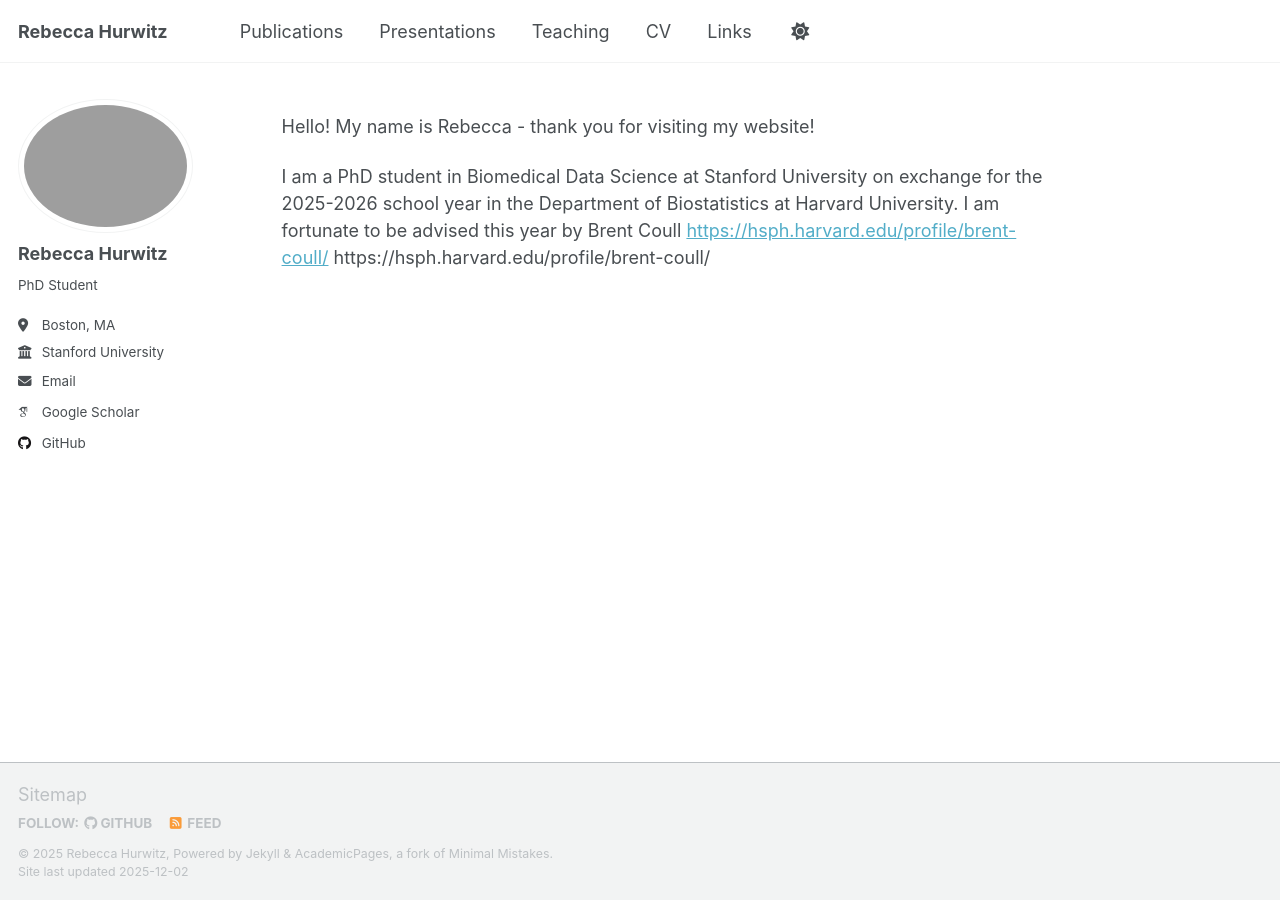
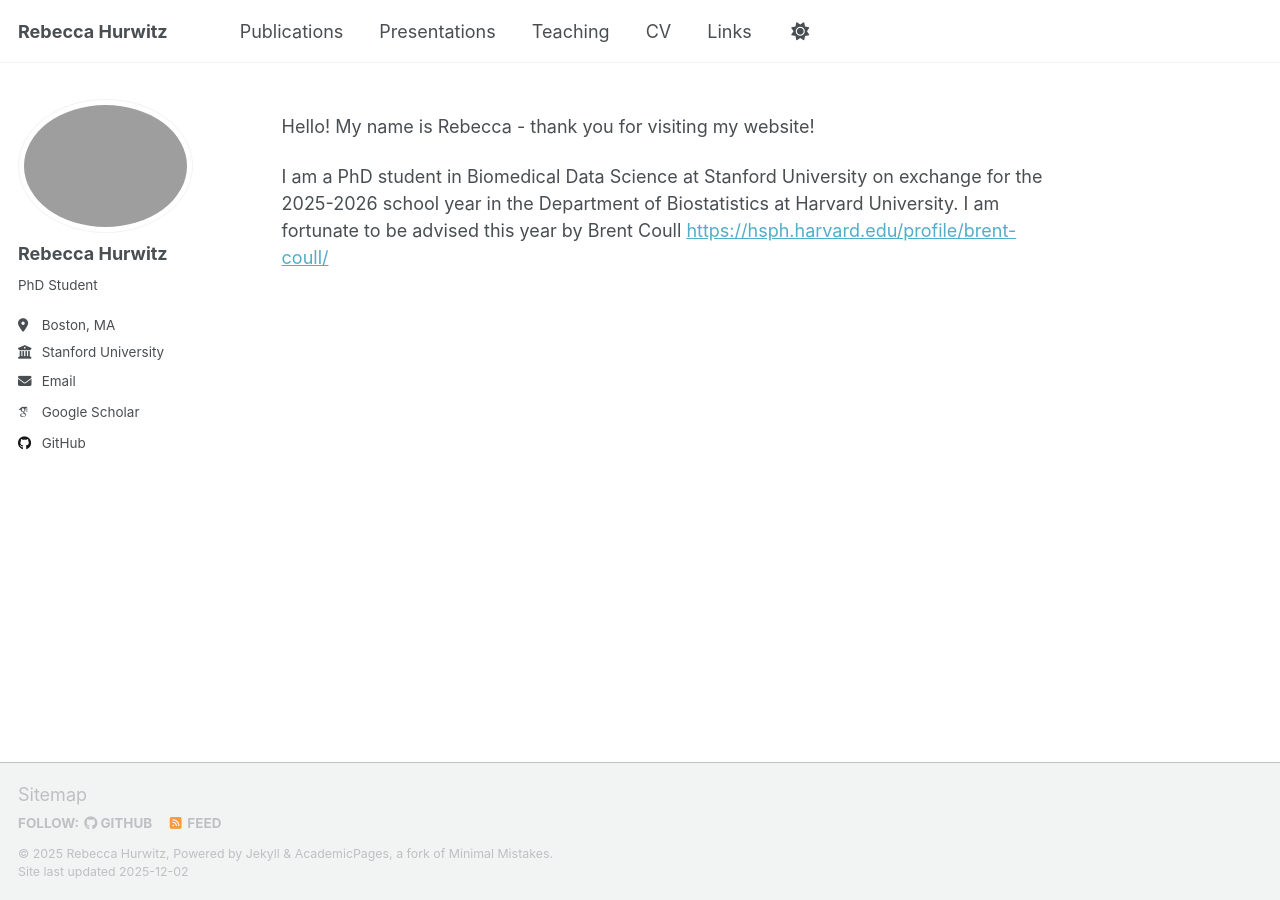
Before and after one commit to rebeccahurwitz/rebeccahurwitz.github.io, a Jekyll site: the page built from _pages/about.md, in a window 1280 px wide. Built offline with Jekyll 4.4.1, drawn with Linux system fonts in a browser that asks for light colours; some web fonts are replaced; a script that is not in the unit is left out; some of the changed lines change nothing that is shown.

Commit message:
Update about.md

```diff
--- a/_pages/about.md
+++ b/_pages/about.md
@@ -11,4 +11,3 @@
 
 I am a PhD student in Biomedical Data Science at Stanford University on exchange for the 2025-2026 school year in the Department of Biostatistics at Harvard University. I am fortunate to be advised this year by Brent Coull
 <a href="Brent Coull">https://hsph.harvard.edu/profile/brent-coull/</a>
-https://hsph.harvard.edu/profile/brent-coull/
```
